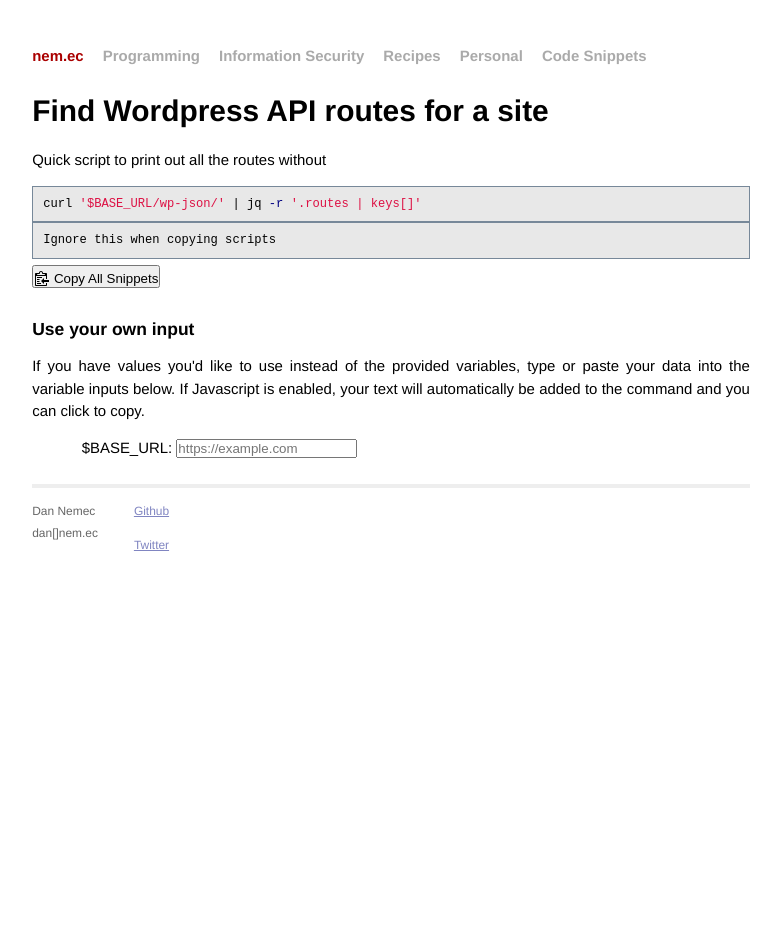
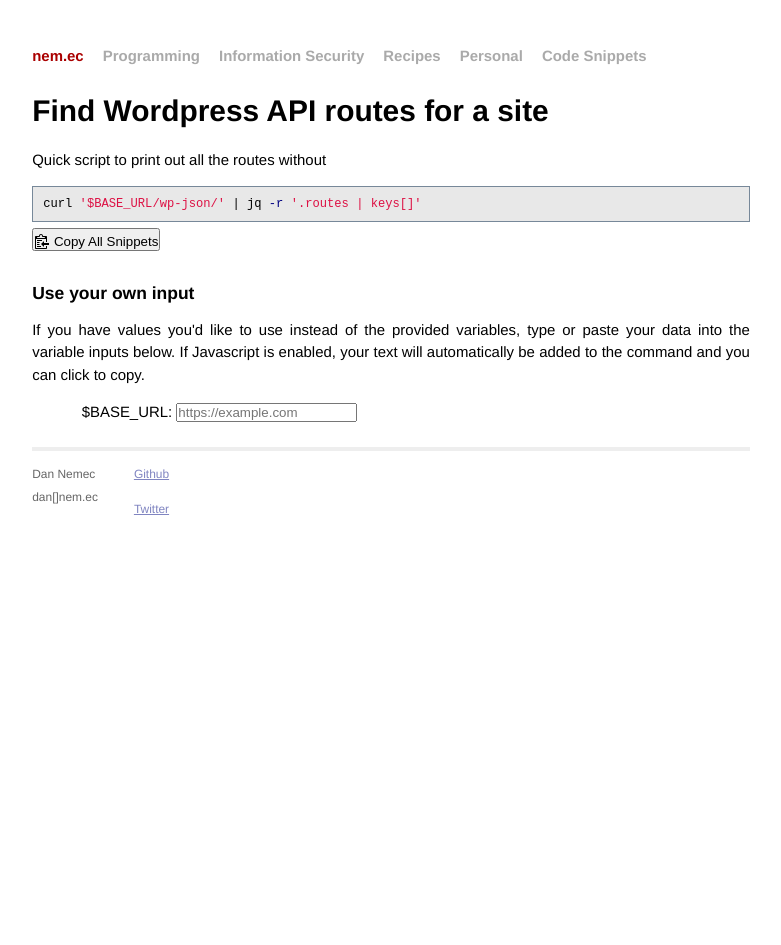
Before and after one commit to nemec/nemec.github.io, a Jekyll site: the page built from _code-snippets/find-wordpress-api-routes.md, in a window 1280 px wide. Shown: the whole page, without its empty margins (249-1030 px from the left). Built offline with Jekyll 4.4.1, drawn with Linux system fonts in a browser that asks for light colours.

Commit message:
Remove placeholder

````diff
--- a/_code-snippets/find-wordpress-api-routes.md
+++ b/_code-snippets/find-wordpress-api-routes.md
@@ -19,8 +20,3 @@ variables:
 ```bash
 curl '$BASE_URL/wp-json/' | jq -r '.routes | keys[]'
 ```
-
-{:.ignore}
-```plaintext
-Ignore this when copying scripts
-```
````
Also changed, not shown: other parts of _code-snippets/find-wordpress-api-routes.md (+1 -0 lines).
